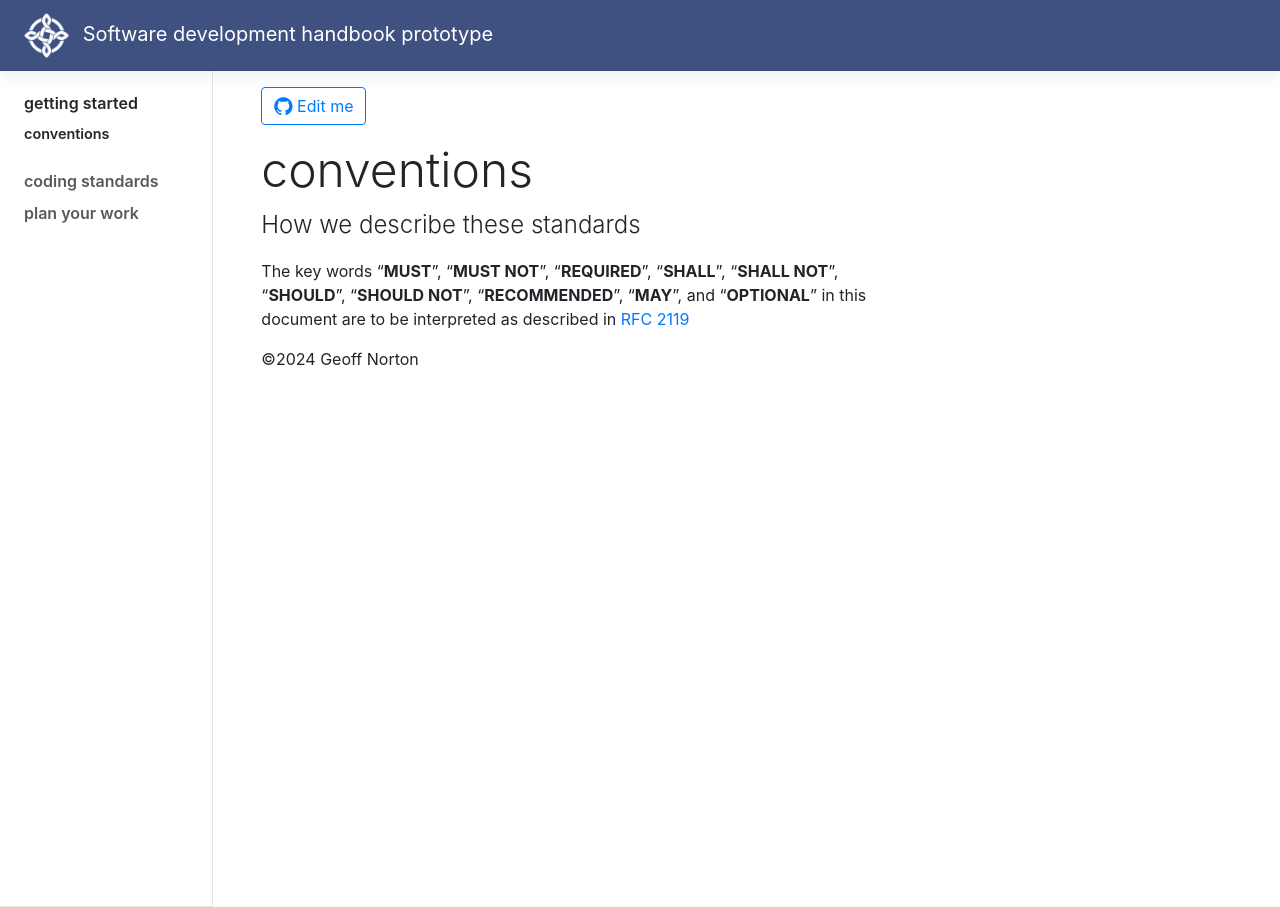
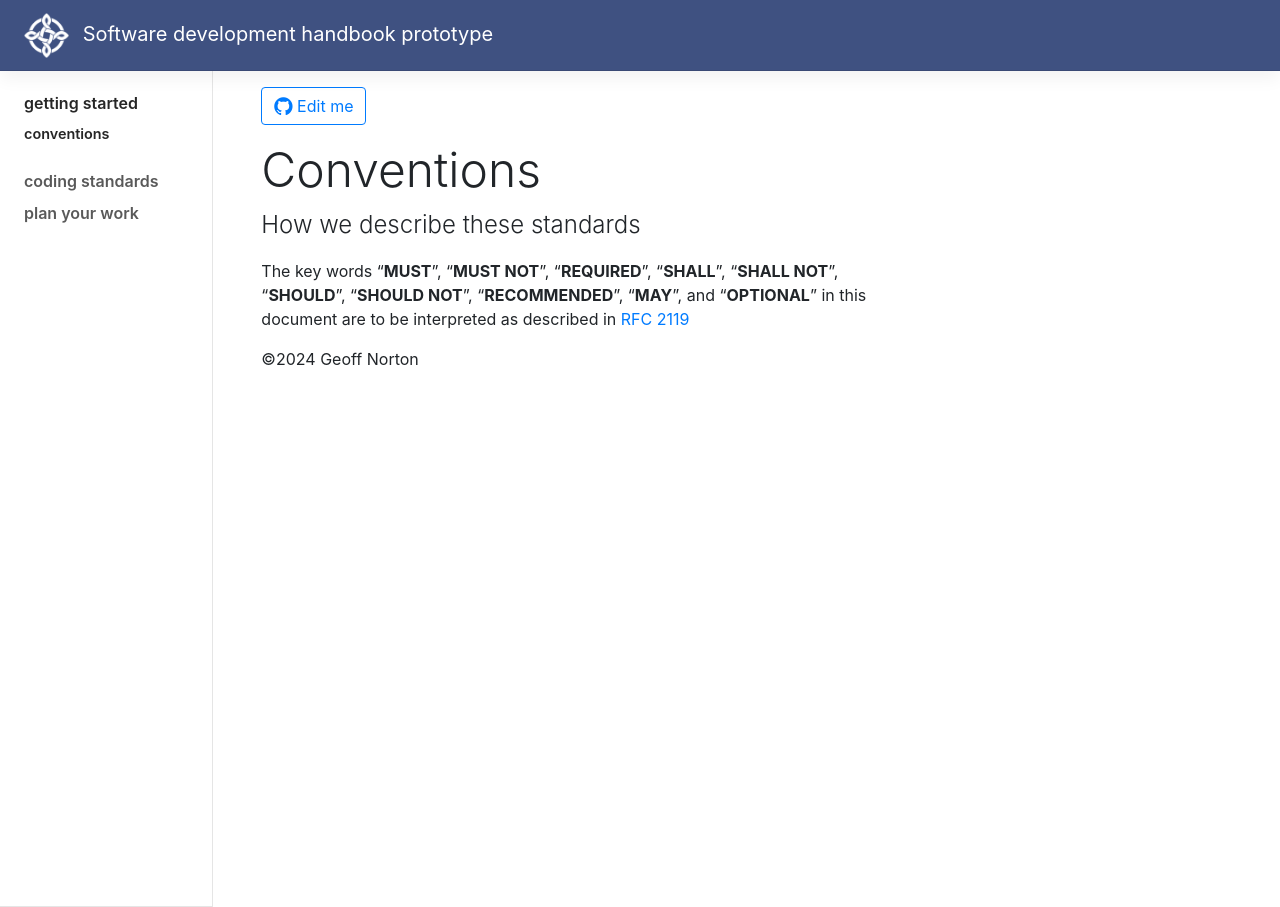
Before and after one commit to Geoff1900/Geoff1900.github.io-handbook, a Jekyll site: the page built from docs/getting-started/conventions.md, in a window 1280 px wide. Built offline with Jekyll 4.4.1, drawn with Linux system fonts in a browser that asks for light colours.

```diff
--- a/docs/getting-started/conventions.md
+++ b/docs/getting-started/conventions.md
@@ -1,5 +1,5 @@
 ---
-title: conventions
+title: Conventions
 description: How we describe these standards
 group: getting-started
 
```
